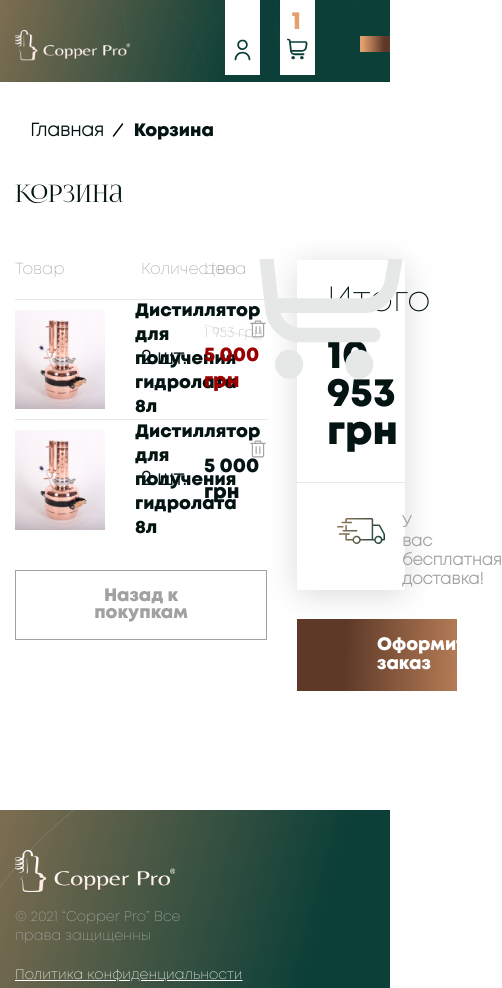
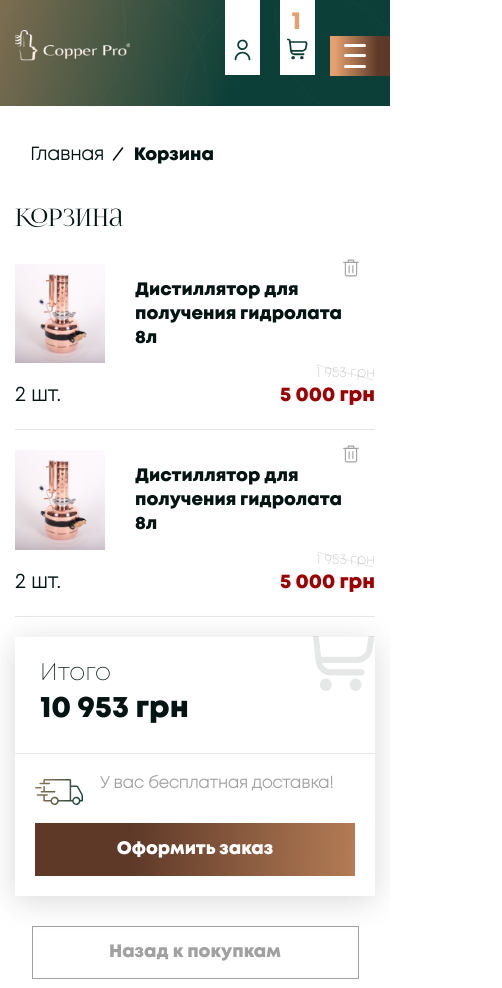
Before and after one commit to Peresadchenko/copper, a website: page app/cart.html in a window 390 px wide. Shown: the top 988 px of the page, 502 px wide, since content can reach past the window. Drawn offline with Linux system fonts and the light colour scheme.

Commit message:
cart.html adaptive

```diff
--- a/app/cart.html
+++ b/app/cart.html
@@ -20,9 +20,9 @@
           </a>
 
           <nav class="menu">
-            <!-- <button class="menu__btn">
+            <button class="menu__btn">
               <span></span>
-          </button> -->
+            </button>
             <ul class="menu__list">
               <li class="menu__list-item">
                 <a class="menu__list-link" href="catalog.html">Каталог</a>
@@ -75,7 +75,7 @@
                   </g>
                   <defs>
                     <clipPath id="clip0_16_80">
-                      <rect width="30" height="30" fill="white"/>
+                      <rect width="30" height="30" fill="white" />
                     </clipPath>
                     <style>
                       .user-nav__svg {
@@ -161,57 +161,51 @@
         <h1 class="cart__title title">Корзина</h1>
         <div class="cart__inner">
           <div class="cart__content">
-            <div class="cart__content-inner">
+
+            <div class="cart__content-top">
+              <p class="cart__content-table">Товар</p>
+              <p class="cart__content-table">Количество</p>
+              <p class="cart__content-table">Цена</p>
+            </div>
 
 
-              <div class="cart__content-product">
-                <p class="cart__content-table">Товар</p>
             <div class="cart__content-item">
+              <div class="cart__content-name">
                 <img class="cart__item-img" src="images/products/02.png" alt="фото товара">
                 <p class="cart__item-title">Дистиллятор для получения гидролата 8л</p>
               </div>
 
-                <div class="cart__content-item">
-                  <img class="cart__item-img" src="images/products/02.png" alt="фото товара">
-                  <p class="cart__item-title">Дистиллятор для получения гидролата 8л</p>
-                </div>
-              </div>
-
-
-              <div class="cart__content-number">
-                <p class="cart__content-table">Количество</p>
-                <div class="cart__content-item">
+              <div class="cart__content-namber">
                 <p class="cart__item-number"> 2 шт.</p>
               </div>
 
-                <div class="cart__content-item">
-                  <p class="cart__item-number"> 2 шт.</p>
-                </div>
-              </div>
-
-
               <div class="cart__content-price">
-                <p class="cart__content-table">Цена</p>
-                <div class="cart__content-item">
                 <div class="cart__content-sale">
                   <span class="sale-price sale-priceCart">1 953 грн</span>
                   <p class="cart__item-price item-price__sale">5 000 грн</p>
                   <button class="cart__item-trash"></button>
                 </div>
               </div>
+            </div>
 
             <div class="cart__content-item">
+              <div class="cart__content-name">
+                <img class="cart__item-img" src="images/products/02.png" alt="фото товара">
+                <p class="cart__item-title">Дистиллятор для получения гидролата 8л</p>
+              </div>
+
+              <div class="cart__content-namber">
+                <p class="cart__item-number"> 2 шт.</p>
+              </div>
+
+              <div class="cart__content-price">
                 <div class="cart__content-sale">
-                    <span class="sale-price sale-priceCart"></span>
-                    <p class="cart__item-price">5 000 грн</p>
+                  <span class="sale-price sale-priceCart">1 953 грн</span>
+                  <p class="cart__item-price item-price__sale">5 000 грн</p>
                   <button class="cart__item-trash"></button>
                 </div>
               </div>
             </div>
-
-            </div>
-
-            <a class="cart__content-link btn-3" href="#">Назад к покупкам</a>
 
           </div>
 
@@ -226,8 +220,9 @@
             </div>
 
           </div>
+        </div>
+        <a class="cart__content-link btn-3" href="#">Назад к покупкам</a>
 
-        </div>
       </div>
     </div>
   </section>
--- a/app/scss/_media.scss
+++ b/app/scss/_media.scss
@@ -193,6 +193,34 @@
         &__title {
             font-size: 40px;
             line-height: 47px;
+        }
+    }
+
+    .cart {
+        padding-bottom: 80px;
+        .title {
+            margin-bottom: 20px;
+        }
+        &__inner {
+            display: block;
+        }
+        &__total {
+            max-width: 100%;
+            margin-bottom: 30px;
+        }
+        &__total-top {
+            text-align: center;
+        }
+        &__total-span {
+            max-width: 327px;
+            margin: 0 auto;
+            margin-bottom: 30px;
+        }
+        &__content-link {
+            max-width: 327px;
+            padding: 17px;
+            display: block;
+            margin: 0 auto;
         }
     }
 
@@ -745,6 +773,51 @@
         }
     }
 
+    .cart {
+        padding-bottom: 40px;
+        .title {
+            margin-bottom: 0;
+        }
+        &__content-table {
+            display: none;
+        }
+        &__total-top {
+            text-align: start;
+        }
+        &__total-box {
+            padding: 20px;
+        }
+        &__total-text {
+            font-size: 24px;
+            line-height: 23px;
+            margin-bottom: 10px;
+        }
+        &__total-price {
+            font-size: 30px;
+            line-height: 28px;
+        }
+        &__total::after {
+            background-size: cover;
+            width: 70px;
+            height: 55px;
+        }
+        &__content-item {
+            height: auto;
+            display: block;
+            padding: 20px 0;
+            &:last-child {
+                border-bottom: 1px solid #e6e8e7;
+            }
+        }
+        &__content-name {
+            margin-bottom: 20px;
+        }
+        &__content-price {
+            text-align: end;
+            margin-top: -45px;
+        }
+    }
+
     .contact {
         &__top {
             flex-direction: column;
--- a/app/scss/style.scss
+++ b/app/scss/style.scss
@@ -789,7 +789,7 @@
     &__items {
         display: grid;
         grid-template-columns: repeat(2, 1fr);
-        grid-template-rows: repeat( 335px);
+        grid-template-rows: repeat(335px);
         grid-gap: 30px;
         margin-bottom: 45px;
     }
@@ -868,7 +868,6 @@
     }
     &__share-box {
         display: flex;
-
     }
     &__share-img {
         max-width: 20px;
@@ -979,42 +978,50 @@
 // cart.html-------------------------------------------
 
 .cart {
+    padding-bottom: 170px;
     &__inner {
         display: grid;
-        grid-template-columns: repeat(2, 70% 30%);
-        grid-gap: 30px;
+        grid-template-columns: repeat(2, 67% 30%);
+        grid-gap: 3%;
     }
     &__title {
         margin-top: 25px;
         line-height: 53px;
         text-align: start;
     }
-    &__content-inner {
+    &__content {
+        margin-bottom: 20px;
+    }
+    &__content-top {
         width: 100%;
         display: grid;
         grid-template-columns: repeat(3, 50% 25% 25%);
         grid-gap: 0;
-        margin-bottom: 30px;
     }
     &__content-table {
         font-size: 16px;
         color: #a1a1a1;
         border-bottom: 1px solid #e6e8e7;
         padding-bottom: 20px;
-        margin-bottom: 20px;
     }
     &__content-item {
-        height: 100px;
-        display: flex;
+        height: 140px;
+        max-height: 100%;
         align-items: center;
-        margin-bottom: 20px;
-        padding-bottom: 20px;
         border-bottom: 1px solid #e6e8e7;
         position: relative;
+        display: grid;
+        grid-template-columns: repeat(3, 50% 25% 25%);
+        grid-gap: 0;
         &:last-child {
             border: none;
             margin-bottom: 0;
         }
+    }
+    &__content-name {
+        display: flex;
+        align-items: center;
+        padding-right: 20px;
     }
     &__item-img {
         max-width: 90px;
@@ -1041,16 +1048,13 @@
     }
     &__item-trash {
         position: absolute;
-        top: 0;
-        right: 0;
+        top: 15px;
+        right: 15px;
         width: 18px;
         height: 18px;
         border: none;
         background: url("../images/icons/trash.svg");
         cursor: pointer;
-    }
-    &__content-link {
-        margin-bottom: 170px;
     }
     &__total {
         max-width: 445px;
@@ -1064,28 +1068,31 @@
             right: 0;
             width: 165px;
             height: 120px;
+            z-index: -1;
             background: no-repeat bottom url("../images/icons/cart-total.svg");
         }
     }
     &__total-top {
         border-bottom: 1px solid #e6e8e7;
-        margin-bottom: 30px;
+        padding: 25px 25px 30px 25px;
+    }
+    &__total-box {
+        padding: 25px 25px 40px 25px;
     }
     &__total-text {
         font-size: 35px;
         line-height: 33px;
-        margin: 25px 0 20px 30px;
+        margin-bottom: 20px;
     }
     &__total-price {
         font-size: 40px;
         line-height: 38px;
         @extend %mont_heavydemo-600;
-        margin: 0 0 30px 30px;
     }
     &__total-span {
         max-width: 260px;
         font-size: 16px;
-        margin: 0 0 30px 40px;
+        margin-bottom: 30px;
         font-weight: 600;
         color: #a1a1a1;
         padding-left: 65px;
@@ -1101,7 +1108,8 @@
         }
     }
     &__total-btn {
-        padding: 17px 80px;
+        max-width: 370px;
+        padding: 17px;
         margin: 0 auto;
     }
 }
```
Also changed, not shown: app/css/style.min.css. Lines whose indentation alone changed are shown as unchanged.
